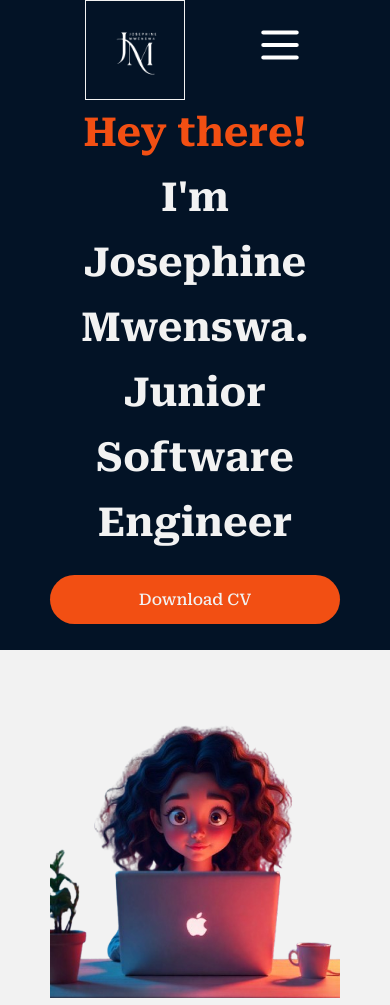
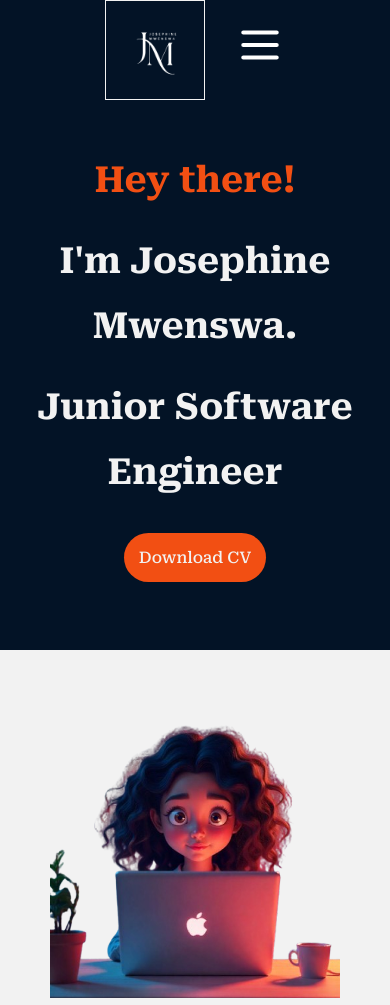
Before and after one commit to Josephinemwende/Josie-Portfolio, a plain HTML site: page index.html in a window 390 px wide. Shown: the top 1005 px of the page. Drawn offline with Linux system fonts and the light colour scheme.

Commit message:
Portfolio

```diff
--- a/index.html
+++ b/index.html
@@ -11,7 +11,7 @@
 </head>
 <body>
     <header>
-        <div id="mobile-nav">
+        <div onclick="handleMenu()" id="mobile-nav">
             <img src="./Images/mwenswa-logo.png"style="height: 100px; width: 100px;" alt="logo">
             <img src="./Images/menu (1).svg" style="height: 50px; width: 50px;" alt="menu-icon">
         </div>
--- a/script.js
+++ b/script.js
@@ -1,11 +1,19 @@
 const skillsButton = document.getElementById("skills-button");
+const mobileNav = document.getElementsById("mobile-nav");
 
+// opens the contact page
 function handleClick(){
     window.location.href = "./contacts.html"; //opens the contact page
 }
+//handles the menu-icon
+function handleMenu(){
+   mobileNav.onclick.display("nav");
+}
+//Downloads the CV
 function handleDownloadCV(){
     window.open("https://drive.google.com/file/d/1ph_CxWu0U7REWDBmeyQc6nDV4dz3wDoZ/view?usp=drive_link", "_blank");
 }
+//By click of the button, It takes you to the skills section
 function handleSkillsButton(){
     skillsButton.scrollIntoView({ behavior: "smooth"});
 }
@@ -13,16 +21,19 @@ function handleSkillsButton(){
 function handleProjectsButton(){
     window.location.href="./projects.html";
 }
-
+//opens my github account
 function handleGithub(){
     window.open("https://github.com/Josephinemwende", "_blank");
 }
+//opens my linkedIn page
 function handleLinkedIn(){
     window.open("https://www.linkedin.com/in/josephine-mwenswa/", "_blank");
 }
+//opens the gmail page
 function handleGmail(){
     window.open("https://mail.google.com/", "_blank");
 }
+//go backs to the homepage
 function goBackHome(){
     window.location.href = "./index.html";
 }
--- a/styles.css
+++ b/styles.css
@@ -7,7 +7,6 @@ body{
     /*margin: 50px 100px;*/
     font-family: 'Roboto Serif', sans-serif;
     font-size: 16px;
-
 }
 header{
     height: 750px;
@@ -18,7 +17,7 @@ header{
 nav{
     display: flex;
     justify-content: space-between;
-    background-color: rgba(166, 61, 23, 75%);
+    background-color:#A63D17;
     width: 100%;
     position: fixed;
     text-align: right;
@@ -230,28 +229,37 @@ footer div{
     header{
         margin: 0;
         height: 650px;
-        padding: 0 50px;
+        /*padding: 0 50px;*/
+        padding: 0;
+        display: flex;
+        flex-direction: column;
+        align-items: center;
     }
     #mobile-nav{
-        display: flex;
-        justify-content: space-around;
+    display: flex;
 
     }
     #mobile-nav img[src="./Images/mwenswa-logo.png"]{
         border: 1px solid #F2F2F2;
+        margin: 0px 15px;
     }
     #mobile-nav img[src="./Images/menu (1).svg"]{
-        margin: 20px 0;
+        margin: 20px 15px;
     }
     header div{
         margin: 0;
-        font-size: 20px;
+        font-size: 18px;
         line-height: 65px;
         text-align: center;
     }
+    header div:last-of-type{
+       margin-top: 40px;
+    }
+    header div:last-of-type h1{
+        padding: 8px 0;
+    }
     header button{
-        margin: 20px auto;
-        width: 100%;
+        margin: 20px;
     }
     #About{
         margin: 0;
```
